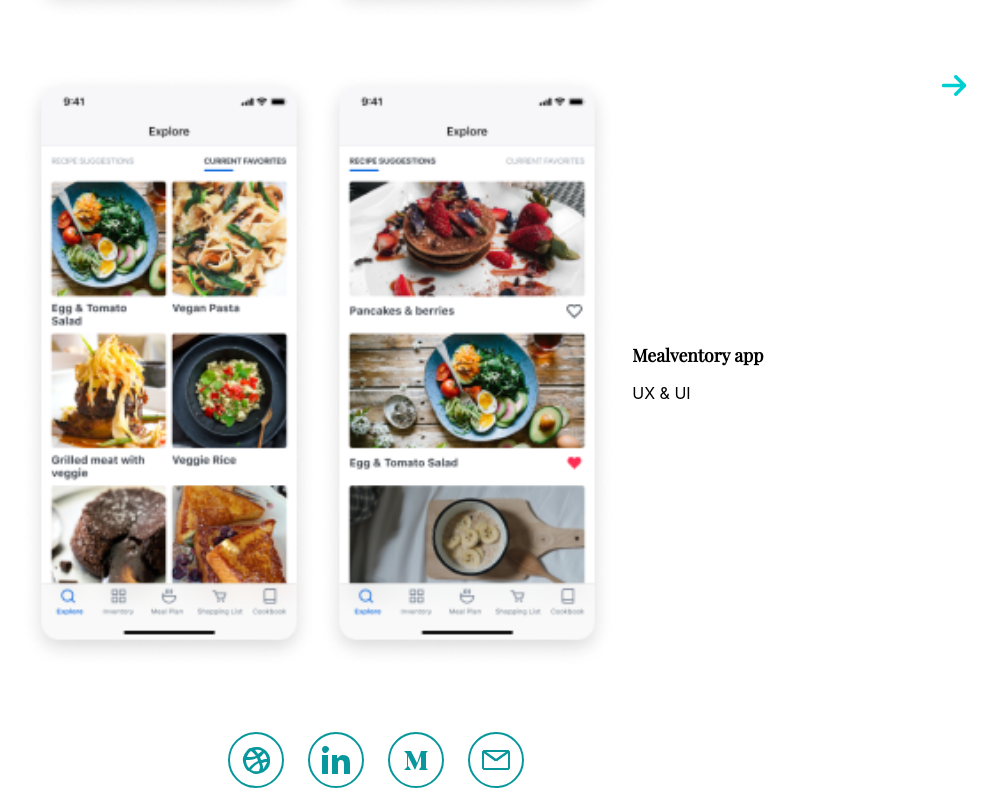
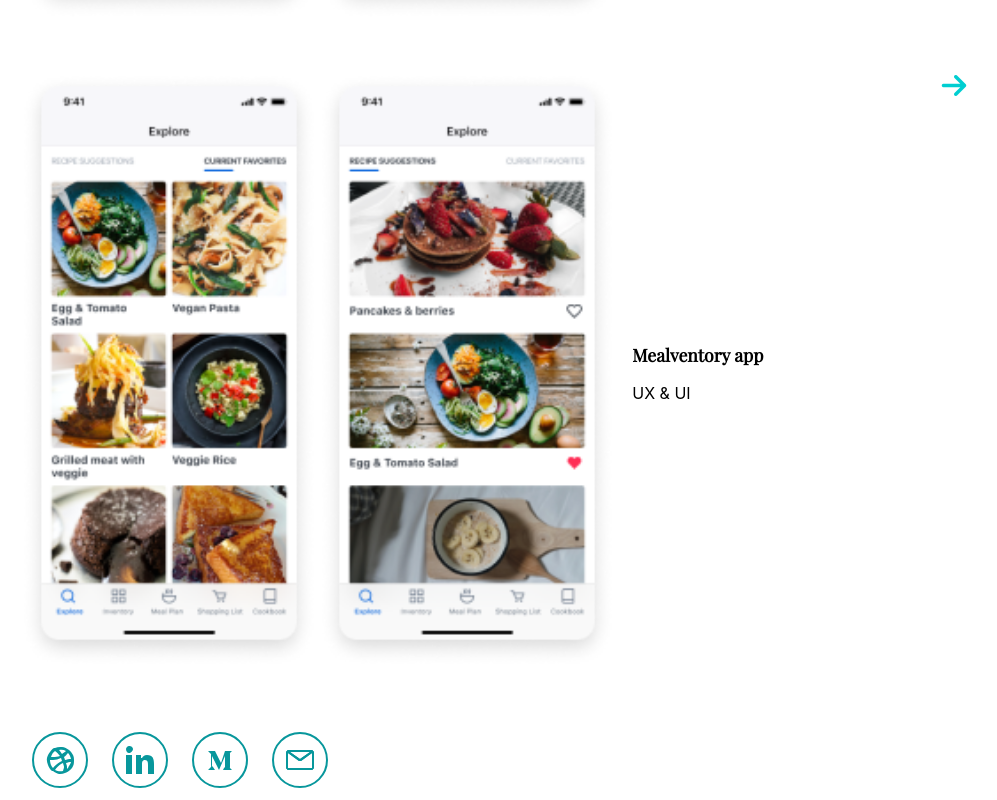
Before and after one commit to vishalicious213/mahiya, a React (Create React App) app: page / in a window 1280 px wide. Shown: the part 1566-2366 px from the top of the page, without its empty margins (264-1261 px from the left). Built offline with nearby package versions, Linux system fonts and the light colour scheme.

Commit message:
left-align icons in footer after changing shape of footer & sidebar

```diff
--- a/src/App.css
+++ b/src/App.css
@@ -35,7 +35,7 @@
       grid-template-areas:
         "sd sd hd   hd   hd   hd   hd   hd   hd"
         "sd sd main main main main main main main"
-        "ft ft ft   ft   ft   ft   ft   ft   ft";
+        "sd sd ft   ft   ft   ft   ft   ft   ft";
   }
 
   .header, .content {
--- a/src/styles/footer.css
+++ b/src/styles/footer.css
@@ -1,6 +1,6 @@
 #footer {
     display: flex;
-    justify-content: center;
+    /* justify-content: center; */
     align-items: center;
   }
 
```
